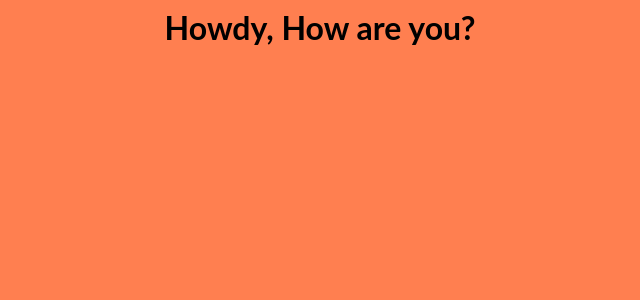
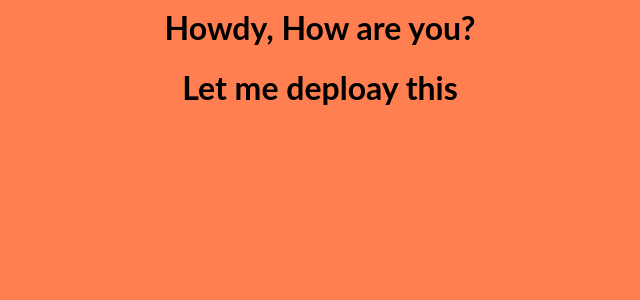
Before and after one commit to upentest-demo/devops-demo, a React (Create React App) app: page / in a window 1280 px wide. Shown: the top 300 px of the page, without its empty margins (320-960 px from the left). Built offline with nearby package versions, Linux system fonts and the light colour scheme.

Commit message:
Update App.js This is for a demo

```diff
--- a/src/App.js
+++ b/src/App.js
@@ -5,6 +5,8 @@ export default function App() {
   return (
     <div>
       <h1>Howdy, How are you? </h1>
+      <h1>Let me deploay this </h1>
+
     </div>
   );
 }
```
